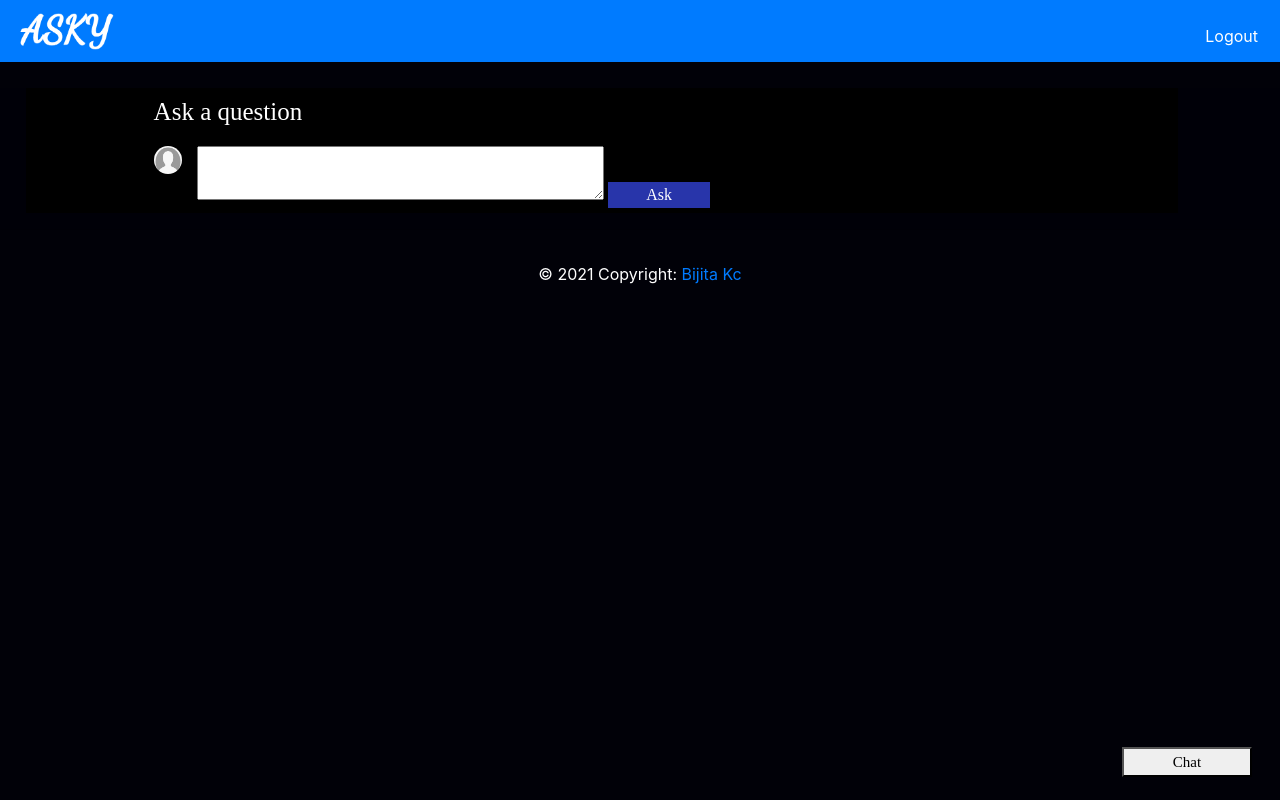
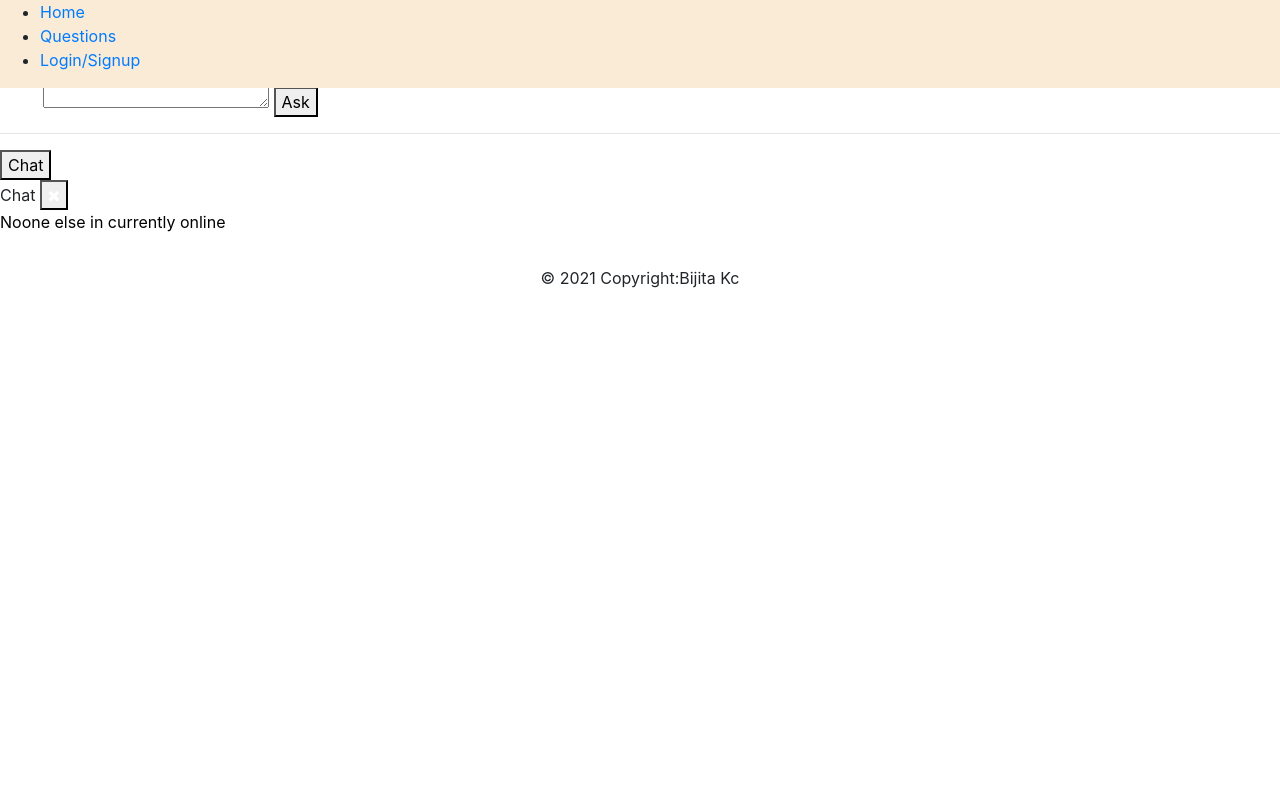
Before and after one commit to Bijitakc/Asky, a Django app: template chat/templates/chat/index.html in a window 1280 px wide. Run offline with Django 3.2, Linux system fonts and the light colour scheme; the template is opened without the code that fills it, so the values that code supplies are empty; the visitor is signed in with stand-in values (Sample User, id 1); some libraries are stand-ins or nearby versions.

Commit message:
changed the css

```diff
--- a/chat/static/chat/css/chatroom.css
+++ b/chat/static/chat/css/chatroom.css
@@ -1,4 +1,4 @@
-body {
+/* body {
     display: flex;
     align-items: center;
     justify-content: center;
@@ -217,7 +217,6 @@ body {
     width: 100%;
     height: 180px;
     line-height: 80px;
-    /* background: #dddcdc; */
     }
 
 
@@ -356,4 +355,4 @@ body {
 
     .fa {
     font-size: 1.5em !important;
-    }
+    } */
--- a/chat/static/chat/css/index.css
+++ b/chat/static/chat/css/index.css
@@ -1,4 +1,4 @@
-.whole{
+/* .whole{
     position: relative;
     width: 100%;
     height: 100%;
@@ -33,9 +33,8 @@
     padding-right: 20px;
     padding-left: 10%;
     color: white;
-    /* box-shadow: 0px 1px 0px rgb(255, 255, 255); */
-}
-.answercard{
+} */
+/* .answercard{
     width: 70%;
     margin:2.5%;
     border: 4px;
@@ -43,7 +42,6 @@
     background-color:rgba(1, 1, 8, 0.932);
     padding: 5px white;
     color: white;
-    /* box-shadow: 2px 2px 5px rgb(109, 108, 108); */
 }
 .reply{
     width: 50%;
@@ -55,19 +53,16 @@
     background-color: rgba(255, 255, 255, 0.856);
     padding: 5px;
     color: white;
-    /* box-shadow: 2px 2px 5px rgb(255, 255, 255) */
 }
 .post{
     width: 10%;
     background-color: rgba(47, 62, 199, 0.856);
     color: white;
     border: none;
-    /* box-shadow: 2px 2px 4px rgb(255, 255, 255); */
-}
+} */
 
 /* chat */
-
-.open-button {
+/* .open-button {
     height:30px;
     cursor: pointer;
     position: fixed;
@@ -77,9 +72,9 @@
     right: 28px;
     width: 130px;
 
-}
+} */
 /* The popup chat - hidden by default */
-.chat-popup {
+/* .chat-popup {
   display: none;
   position: fixed;
   bottom: 0;
@@ -87,9 +82,9 @@
   z-index: 9;
   height: 300px;
   background-color: white;
-}
+} */
 /* Add styles to the form container */
-.form-container {
+/* .form-container {
     max-width: 250px;
     padding: 5px;
     background-color: white;
@@ -126,10 +121,10 @@
     -webkit-box-pack: end;
     -ms-flex-pack: end;
     justify-content: flex-end;
-}
+} */
 
 /* chat inside */
-.roommembers{
+/* .roommembers{
     padding: 20px;
 }
 .dot {
@@ -213,4 +208,17 @@
     left:200px;
     display: none;
 
+} */
+
+
+/* New */
+
+.nav-menu{
+    width: 100%;
+    position: fixed;
+    background-color: antiquewhite;
 }
+
+.nav-menu li{
+
+}
--- a/chat/templates/chat/base.html
+++ b/chat/templates/chat/base.html
@@ -14,76 +14,26 @@
     <link rel="stylesheet" href="https://cdnjs.cloudflare.com/ajax/libs/font-awesome/4.7.0/css/font-awesome.min.css">
     <script type="text/javascript" src="{% static 'chat/ckeditor/ckeditor.js' %}"></script>
 </head>
-<body style="background-color: rgb(1, 1, 8); height: 100%;">
-    <!-- navbar -->
-  <!-- <nav class="navbar navbar-primary bg-primary">
-    <span class="navbar-brand mb-0 h1">Asky</span>
-  </nav> -->
-  <nav class="navbar navbar-expand-lg navbar navbar-dark bg-primary" style="background-color: #e3f2fd;">
-    <!-- <a class="navbar-brand" href="#" style="color: white;">Asky</a> -->
-    <img src="{% static 'chat/img/logo.png' %}" style="height: 45px;">
-    <button class="navbar-toggler" type="button" data-toggle="collapse" data-target="#navbarSupportedContent" aria-controls="navbarSupportedContent" aria-expanded="false" aria-label="Toggle navigation">
-      <span class="navbar-toggler-icon"></span>
-    </button>
-    <div class="collapse navbar-collapse" id="navbarSupportedContent">
-      <ul class="navbar-nav mr-auto">
-        <!-- <li class="nav-item active">
-          <a class="nav-link" href="#">Home <span class="sr-only">(current)</span></a>
-        </li> -->
-      </ul>
-      {%if request.user.is_authenticated %}
-      <!-- <div class="topicondiv" >
-        <i class="fa fa-envelope" aria-hidden="true" class="topicon" style="font-size: 25px; margin-right: 15px;"></i>
-        <div class="txtm" >5</div>
-      </div>
-
-      <div class="topicondiv" onclick="divtoggle()">
-        <i class="fa fa-bell" aria-hidden="true" class="topicon" style="font-size: 25px; margin-right: 15px;"></i>
-        <div class="txtn">5</div>
-      </div> -->
-      <div style="float: right;">
-        <a href="{% url 'user:logoutpage' %}">
-          <button type="button" class="btn btn-primary" style="float: right;margin-left:10px; margin-top:10px;padding:5px;">
-            Logout
-          </button>
-        </a>
-
-        {%else%}
-        <a href="{% url 'user:loginpage' %}">
-          <button type="button" class="btn btn-primary" style="float: right;margin-left:10px;margin-top:10px ">
-            Login
-          </button>
-        </a>
-        <a href="{% url 'user:signup' %}">
-          <button type="button" class="btn btn-primary" style="float: right;margin-top:10px ">
-            Register
-          </button>
-        </a>
-        {%endif%}
-      </div>
-    </div>
-  </nav>
-
-  <div class="whole">
-    <div class="notifdiv" >
-      <li>a</li>
-      <li>b</li>
-      <li>c</li>
-    </div>
+<body>
+  <div class="nav-menu">
+    <ul>
+      <li class="active"><a href="">Home</a></li>
+      <li><a href="">Questions</a></li>
+      <li class="nav-dropdown">
+        <a href="" class="dropdown-toggler" >Login/Signup</a></li>
+    </ul>
+  </div>
     {% block maincontent %}
     {% endblock %}
   </div>
   <!-- Footer -->
- <footer class="page-footer font-small blue" style="bottom: 0px;">
-
-  <!-- Copyright -->
-  <div class="footer-copyright text-center py-3" style="color: white;">© 2021 Copyright:
-    <a href="https://mdbootstrap.com/">Bijita Kc</a>
+ <footer class="page-footer font-small blue" >
+  <div class="footer-copyright text-center py-3" >
+    © 2021 Copyright:Bijita Kc
   </div>
-  <!-- Copyright -->
-
 </footer>
 <!-- Footer -->
+
 <script>
   function divtoggle(){
     console.log("works")
@@ -94,7 +44,6 @@
     }else{
       x.style.display === "none";
     }
-
   }
 </script>
 
```
